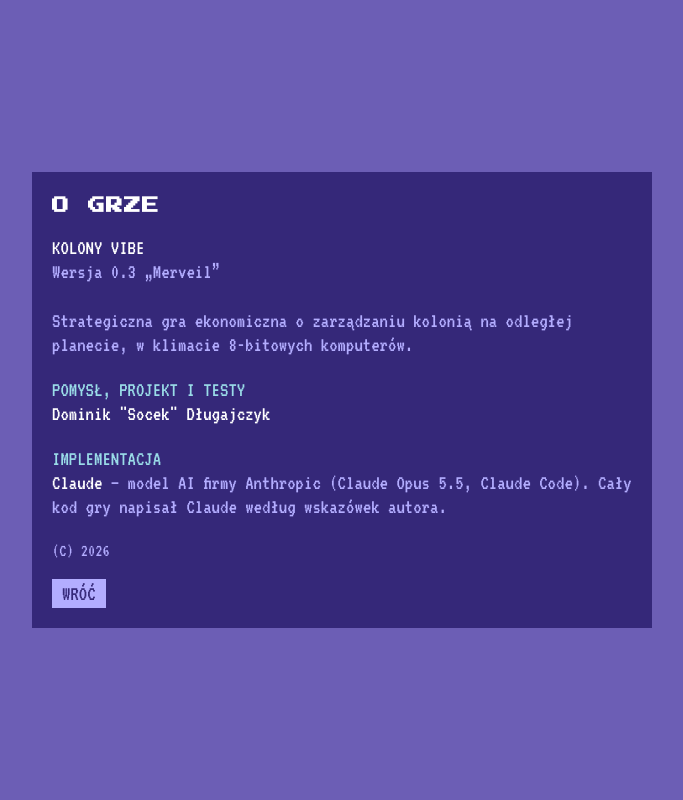
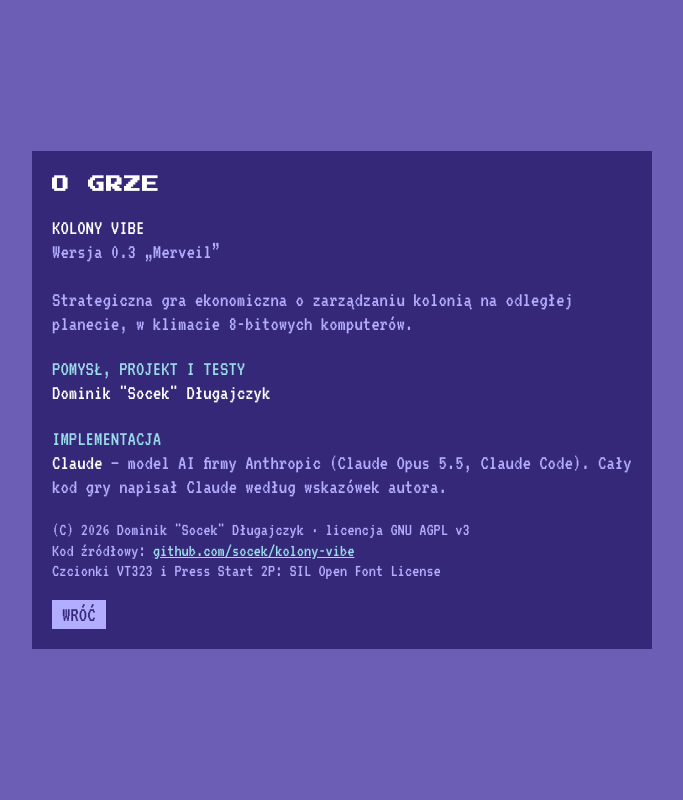
Before and after one commit to socek/kolony-vibe, a Vue app: page / in a window 1280 px wide. Both pictures are taken after a click on the button "O GRZE". Shown: the top 800 px of the page, without its empty margins (298-981 px from the left). Built offline with nearby package versions, Linux system fonts and the light colour scheme.

Commit message:
License under AGPL-3.0-or-later
- Add the full AGPL v3 text and the SIL OFL texts of the bundled fonts.
- About screen links to the source code, as AGPL requires for players
  using the game over the network.

Co-Authored-By: Claude Opus 5.5 <noreply@anthropic.com>

```diff
--- a/package.json
+++ b/package.json
@@ -2,6 +2,7 @@
   "name": "kolony-vibe",
   "private": true,
   "version": "0.3.0",
+  "license": "AGPL-3.0-or-later",
   "type": "module",
   "scripts": {
     "dev": "vite",
--- a/src/components/screens/AboutScreen.vue
+++ b/src/components/screens/AboutScreen.vue
@@ -12,6 +12,10 @@ import { VERSION, CODENAME } from '../../game/changelog.js'
   </p>
   <p><span class="sub">POMYSŁ, PROJEKT I TESTY</span><br><span style="color:var(--white)">Dominik "Socek" Długajczyk</span></p>
   <p><span class="sub">IMPLEMENTACJA</span><br><span style="color:var(--white)">Claude</span> – model AI firmy Anthropic (Claude Opus 5.5, Claude Code). Cały kod gry napisał Claude według wskazówek autora.</p>
-  <p class="small">(C) 2026</p>
+  <p class="small">
+    (C) 2026 Dominik "Socek" Długajczyk · licencja GNU AGPL v3<br>
+    Kod źródłowy: <a href="https://github.com/socek/kolony-vibe" target="_blank" rel="noopener">github.com/socek/kolony-vibe</a><br>
+    Czcionki VT323 i Press Start 2P: SIL Open Font License
+  </p>
   <div class="btns"><button @click="closeScreen">WRÓĆ</button></div>
 </template>
--- a/src/game/changelog.js
+++ b/src/game/changelog.js
@@ -5,6 +5,7 @@ export const CHANGELOG = [
     v: '0.3 „Merveil”', d: 'w przygotowaniu', items: [
       'Ikonka gry w karcie przeglądarki.',
       'Gra zapisuje się od razu po każdym dniu, a nie dopiero po animacji.',
+      'Gra jest otwartoźródłowa (licencja GNU AGPL v3) – link do kodu na ekranie „O grze”.',
       'Gra działa offline i można ją zainstalować na telefonie jak aplikację (PWA). Czcionki są wbudowane w grę.'
     ]
   },
--- a/src/style.css
+++ b/src/style.css
@@ -80,3 +80,4 @@ input[type=range]{width:100%;accent-color:var(--yellow)}
 .grph + .card{border-top:0}
 .card.locked > :not(.locknote){opacity:.35;filter:grayscale(1)}
 .locknote{color:var(--red);font-size:18px;margin-top:2px}
+a{color:var(--cyan)}
```
Also changed, not shown: licenses/OFL-PressStart2P.txt (added), licenses/OFL-VT323.txt (added), 2 other files (tests, documents, lock files or other folders).
